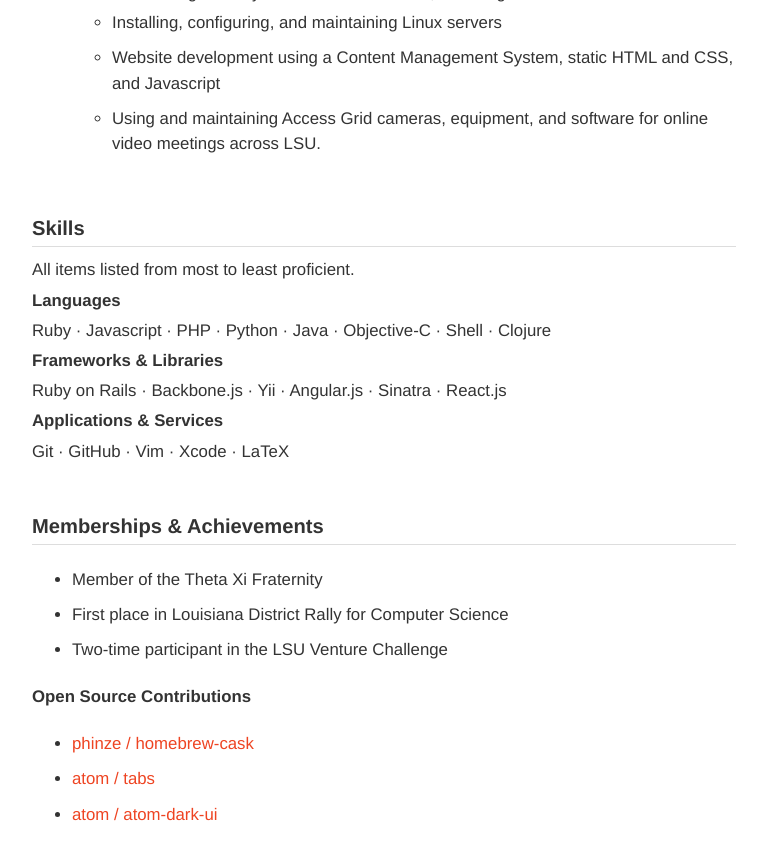
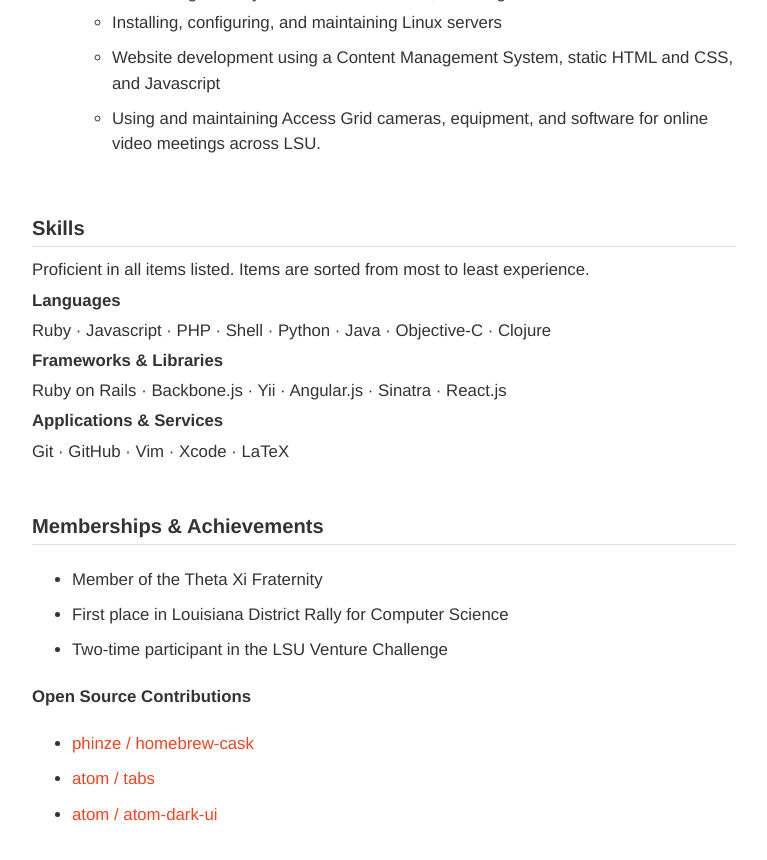
Before and after one commit to taylorlapeyre/taylorlapeyre.github.io, a Jekyll site: the page built from resume.md, in a window 1280 px wide and 900 px high, scrolled down 1361 px. Shown: the top 860 px of the window, without its empty margins (256-1023 px from the left). Built offline with Jekyll 4.4.1, drawn with Linux system fonts in a browser that asks for light colours; some web fonts are replaced.

Commit message:
small wording change

```diff
--- a/resume.md
+++ b/resume.md
@@ -59,11 +59,11 @@
 
 ### Skills
 
-All items listed from most to least proficient.
+Proficient in all items listed. Items are sorted from most to least experience.
 
 #### Languages
 
-Ruby · Javascript · PHP · Python · Java · Objective-C · Shell · Clojure
+Ruby · Javascript · PHP · Shell · Python · Java · Objective-C · Clojure
 
 #### Frameworks & Libraries
 
```
